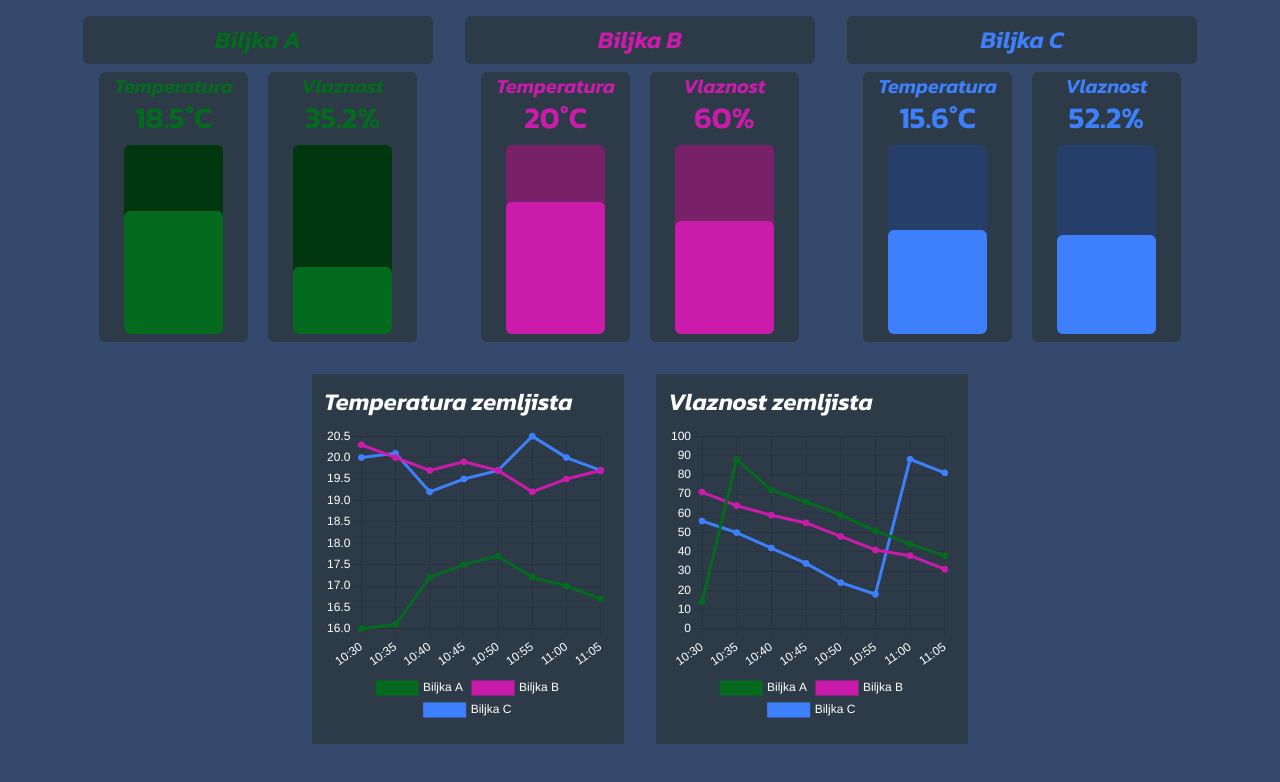
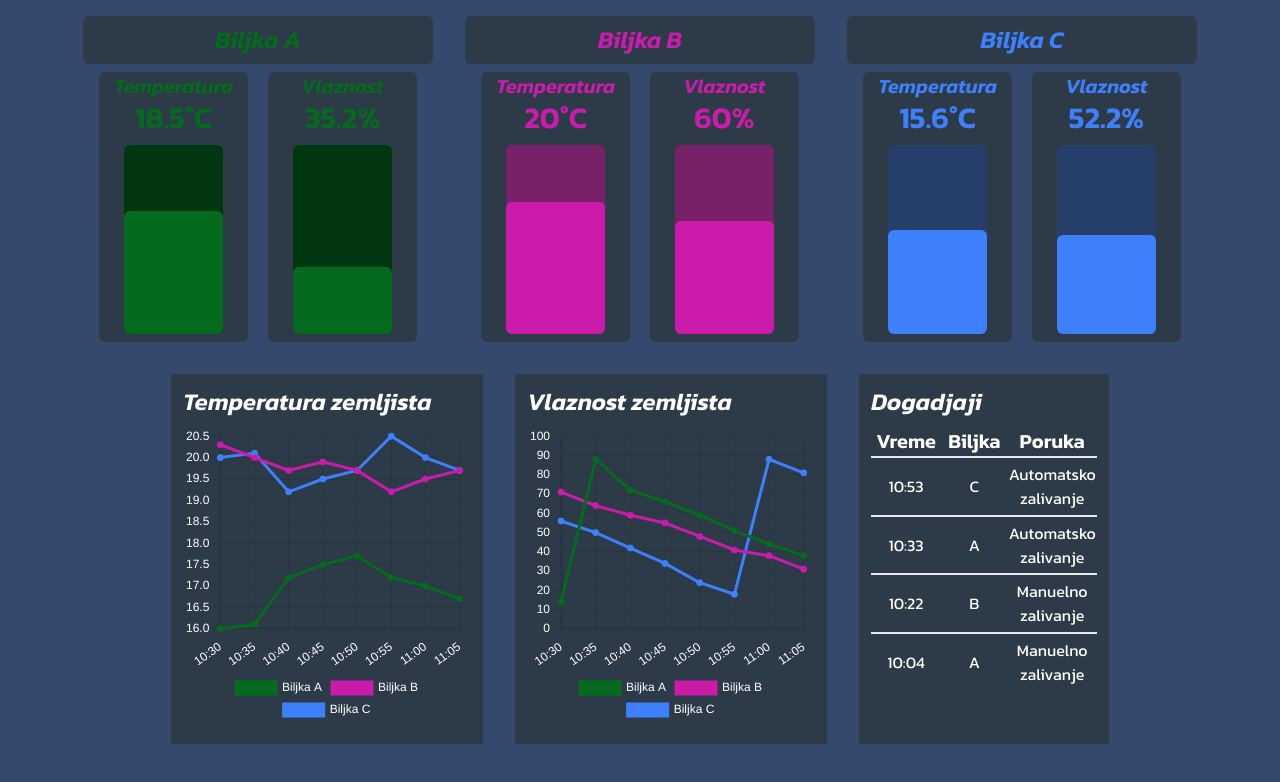
Before and after one commit to BogdanPetrovi/galaksija, a React (Create React App) app in the folder client/: page / in a window 1280 px wide. Shown: the top 782 px of the page. Built offline with nearby package versions, Linux system fonts and the light colour scheme.

Commit message:
Update: Finished frontend with static data

```diff
--- a/client/src/App.jsx
+++ b/client/src/App.jsx
@@ -2,6 +2,7 @@ import React from 'react'
 import './index.css'
 import Plant from './components/Plant'
 import Chart from './components/Chart'
+import Events from './components/Events'
 
 function App() {
   return (
@@ -32,35 +33,31 @@ function App() {
         </div>
       </div>
 
-      <div className="w-full mb-10">
-        <div className="w-full p-4">
-          <div className="w-full flex flex-wrap gap-8 justify-center">
-            <div className="w-[85%] md:w-[45%] lg:w-[35%] xl:w-[25%] h-[370px] bg-secondary p-3 pb-[2.5rem]">
-              <h2 className='font-semibold italic text-2xl mb-2'>Temperatura zemljista</h2>
-              <div className='h-[300px]'>
+      <div className="w-full mb-10 p-4">
+        <div className="w-full flex flex-wrap-reverse flex-row-reverse md:flex-row md:flex-wrap gap-8 justify-center">
+
           <Chart
+            header={"Temperatura zemljista"}
             time={["10:30", "10:35", "10:40", "10:45", "10:50", "10:55", "11:00", "11:05"]}
             data0={[16, 16.1, 17.2, 17.5, 17.7, 17.2, 17, 16.7]}
             data1={[20.3, 20, 19.7, 19.9, 19.7, 19.2, 19.5, 19.7]}
             data2={[20, 20.1, 19.2, 19.5, 19.7, 20.5, 20, 19.7]}
           />
-              </div>
-            </div>
-            <div className="w-[85%] md:w-[45%] lg:w-[35%] xl:w-[25%] h-[370px] bg-secondary p-3 pb-[2.5rem]">
-              <h2 className='font-semibold italic text-2xl mb-2'>Vlaznost zemljista</h2>
-              <div className='h-[300px]'>
+
           <Chart
+            header={"Vlaznost zemljista"}
             time={["10:30", "10:35", "10:40", "10:45", "10:50", "10:55", "11:00", "11:05"]}
             data0={[14 , 88, 72, 66, 59, 51, 44, 38]}
             data1={[71, 64, 59, 55, 48, 41, 38, 31]}
             data2={[56, 50, 42, 34, 24, 18, 88, 81]}
             isMoisture={true}
           />
+
+          <Events />
+
         </div>
       </div>
-          </div>
-        </div>
-      </div>
+
     </div>
   )
 }
--- a/client/src/components/Chart.jsx
+++ b/client/src/components/Chart.jsx
@@ -11,7 +11,7 @@ ChartJS.register(
   Tooltip
 )
 
-function Chart({time, data0, data1, data2, isMoisture}) {
+function Chart({header, time, data0, data1, data2, isMoisture}) {
   const data = {
     labels: time,
     datasets: [
@@ -64,7 +64,12 @@ function Chart({time, data0, data1, data2, isMoisture}) {
     maintainAspectRatio: false,
   }
   return (
-    <Line options={options} data={data} height={"100%"} width={"100%"} />
+    <div className="w-[85%] md:w-[45%] lg:w-[35%] xl:w-[25%] h-[370px] bg-secondary p-3 pb-[2.5rem]">
+      <h2 className='font-semibold italic text-2xl mb-2'>{header}</h2>
+      <div className='h-[300px]'>
+        <Line options={options} data={data} height={"100%"} width={"100%"} />
+      </div>
+    </div>
   )
 }
 
--- /dev/null
+++ b/client/src/components/Events.jsx
@@ -0,0 +1,42 @@
+import React from 'react'
+
+function Events() {
+  return (
+    <div className="w-[85%] md:w-[35%] lg:w-[25%] xl:w-[20%] 2xl:w-[15%] h-[370px] bg-secondary p-3 pb-[2.5rem]">
+      <h2 className='font-semibold italic text-2xl mb-2'>Dogadjaji</h2>
+      <table className='table-auto h-5/6 divide-y-2 mx-auto'>
+        <thead>
+          <tr>
+            <th className='font-semibold text-xl'>Vreme</th>
+            <th className='font-semibold text-xl'>Biljka</th>
+            <th className='font-semibold text-xl'>Poruka</th>
+          </tr>
+        </thead>
+        <tbody className='divide-y-2'>
+          <tr className='h-[25%]'>
+            <td className='w-1/3 text-center'>10:53</td>
+            <td className='w-1/3 text-center'>C</td>
+            <td className='w-1/3 text-center'>Automatsko zalivanje</td>
+          </tr>
+          <tr className='h-[25%]'>
+            <td className='w-1/3 text-center'>10:33</td>
+            <td className='w-1/3 text-center'>A</td>
+            <td className='w-1/3 text-center'>Automatsko zalivanje</td>
+          </tr>
+          <tr className='h-[25%]'>
+            <td className='w-1/3 text-center'>10:22</td>
+            <td className='w-1/3 text-center'>B</td>
+            <td className='w-1/3 text-center'>Manuelno zalivanje</td>
+          </tr>
+          <tr className='h-[25%]'>
+            <td className='w-1/3 text-center'>10:04</td>
+            <td className='w-1/3 text-center'>A</td>
+            <td className='w-1/3 text-center'>Manuelno zalivanje</td>
+          </tr>
+        </tbody>
+      </table>
+    </div>
+  )
+}
+
+export default Events
```
Lines whose indentation alone changed are shown as unchanged.
